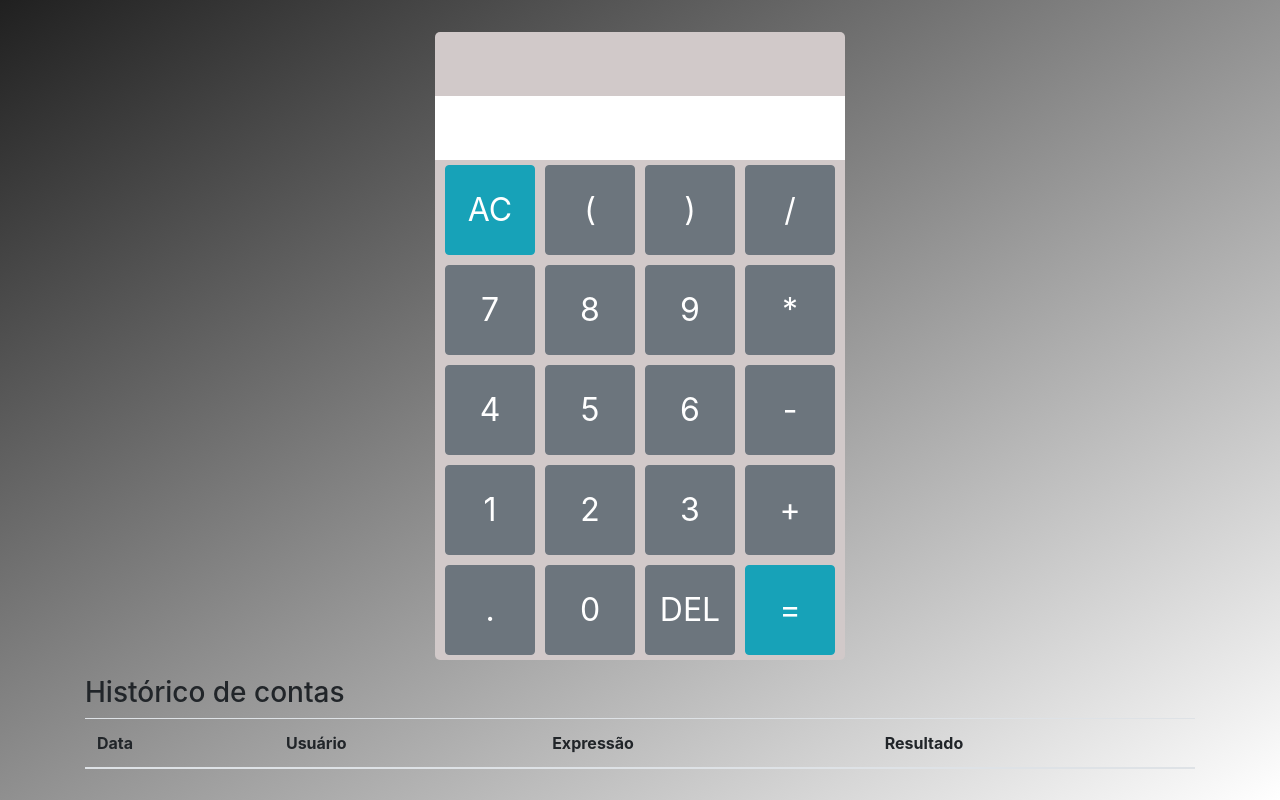
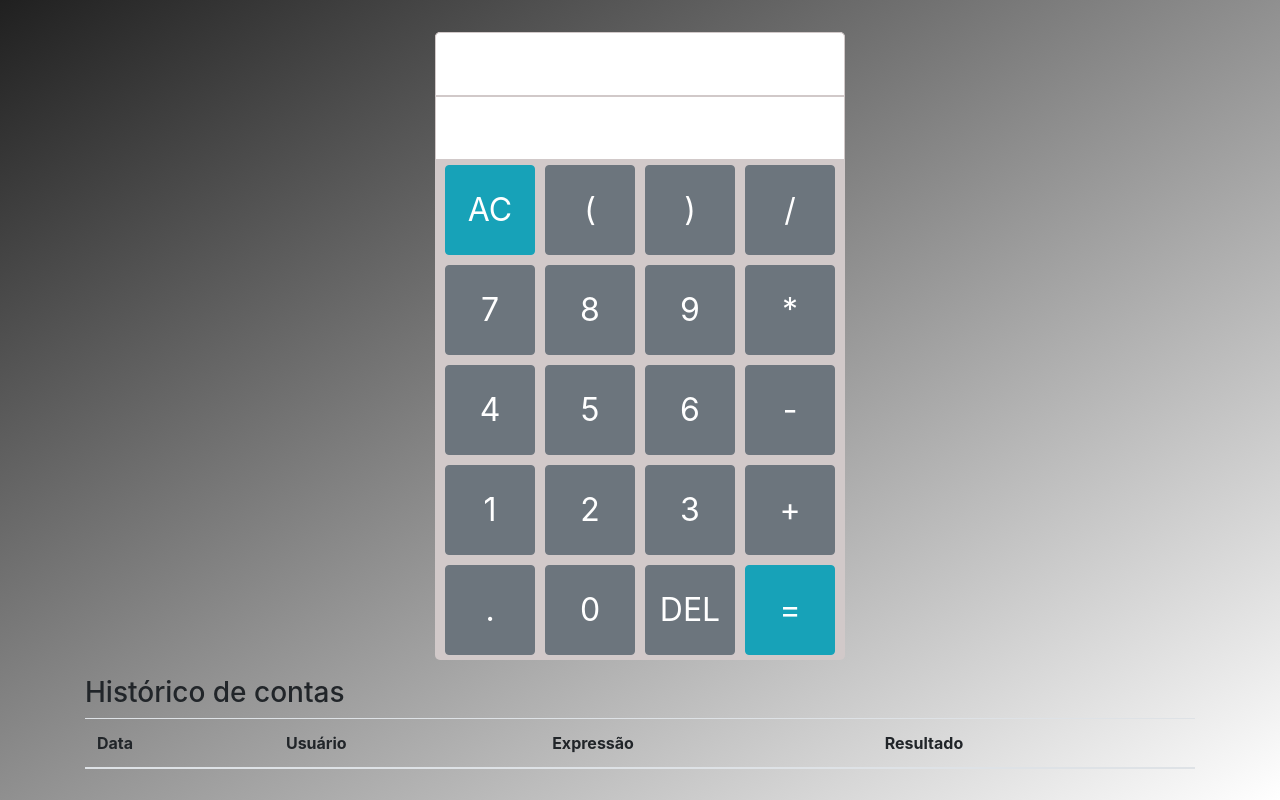
Before and after one commit to FelipeDH9/back-end-calculator, a plain HTML site: page client/index.html in a window 1280 px wide. Drawn offline with nearby package versions, Linux system fonts and the light colour scheme.

Commit message:
styles: expression and result style changes

```diff
--- a/client/index.html
+++ b/client/index.html
@@ -28,6 +28,7 @@
         padding: 0;
         box-sizing: border-box;
       }
+
       body {
         background: linear-gradient(
           to left top,
@@ -57,8 +58,19 @@
       .expression-display {
         width: 100%;
         height: 4rem;
-        border: none;
+        padding: 10px;
+
         outline: none;
+
+        font-size: 2rem;
+        text-align: end;
+
+        background: #fff;
+        border: 1px solid rgb(209, 201, 201);
+      }
+
+      .expression-display {
+        border-radius: 5px 5px 0 0;
       }
 
       .keyboard {
@@ -92,6 +104,7 @@
             </div>
             <input type="text" class="result-display" id="result" readonly />
           </div>
+
           <div class="keyboard">
             <button type="button" class="btn btn-info" id="clear">AC</button>
             <button type="button" class="btn btn-secondary input" value="(">
```
Also changed, not shown: client/main.js (deleted, +0 -38 lines).
